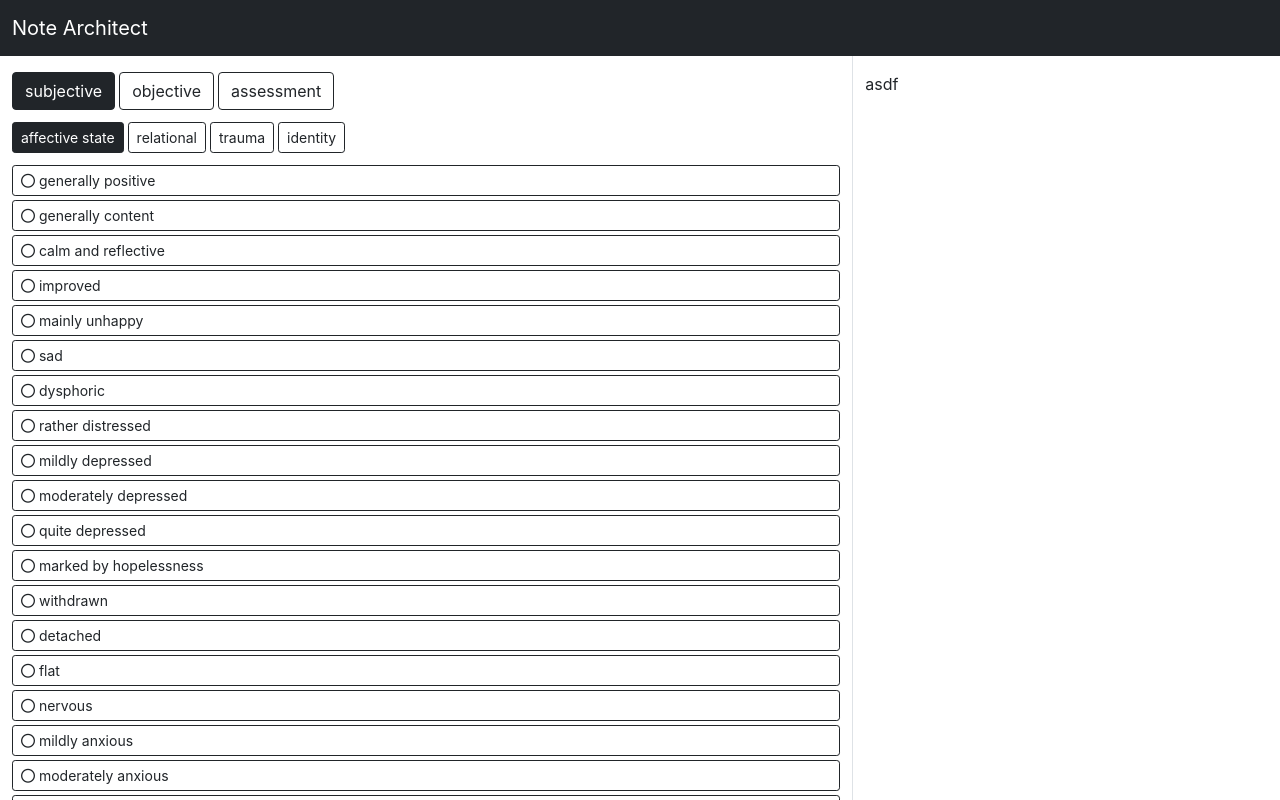
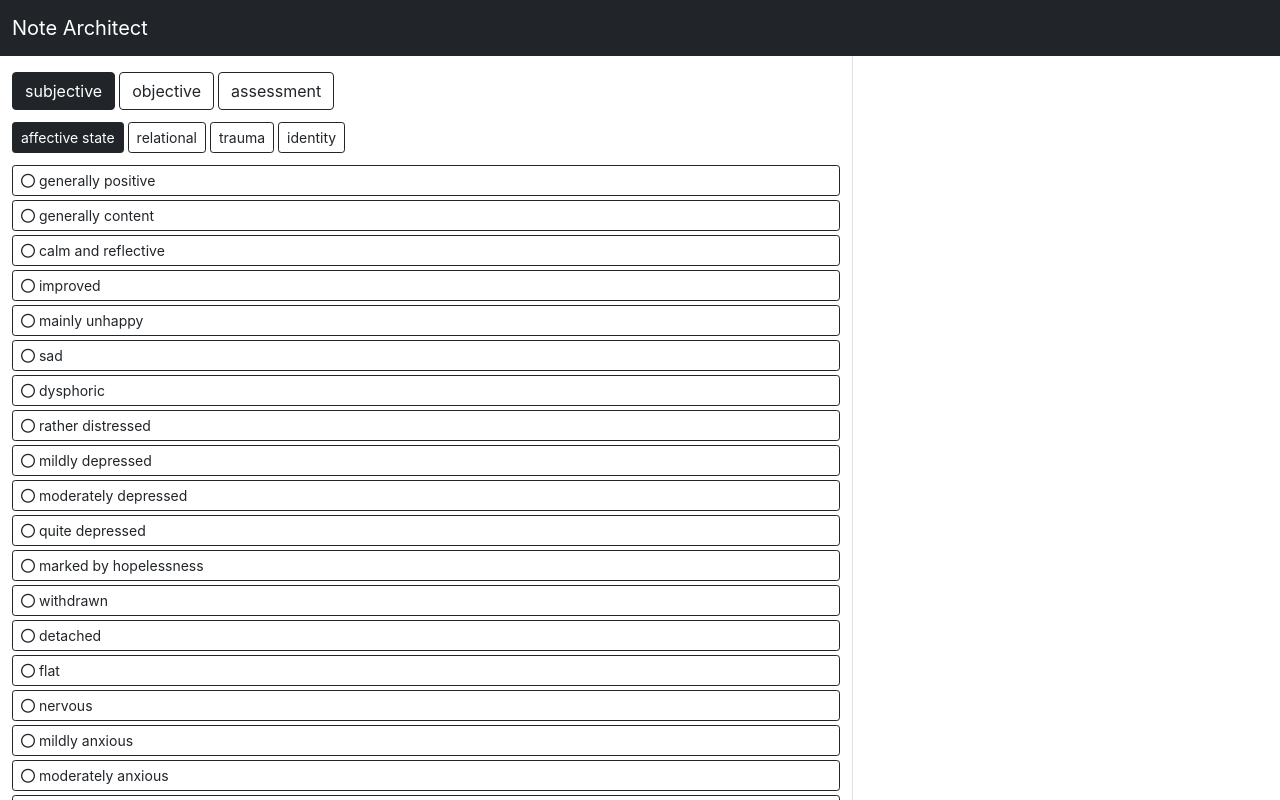
Before and after one commit to grahamotte/note-architect, a React (Create React App) app: page / in a window 1280 px wide. Shown: the top 800 px of the page. Built offline with nearby package versions, Linux system fonts and the light colour scheme.

Commit message:
Test rendering

```diff
--- a/src/App.js
+++ b/src/App.js
@@ -266,7 +266,29 @@ const App = () => {
               );
             })}
           </div>
-          <div className="col-4 pt-3 pb-3 ">asdf</div>
+          <div className="col-4 pt-3 pb-3 ">
+            {Object.values(ass["subjective"]["affective state"]).includes(
+              true
+            ) && (
+              <span>
+                The client's affective and emotional state was reported to be{" "}
+                {Object.keys(ass["subjective"]["affective state"])
+                  .filter((x) => ass["subjective"]["affective state"][x])
+                  .join(", ")}
+                .
+              </span>
+            )}
+
+            {Object.values(ass["subjective"]["relational"]).includes(true) && (
+              <span>
+                The client's affective and emotional state was reported to be{" "}
+                {Object.keys(ass["subjective"]["relational"])
+                  .filter((x) => ass["subjective"]["relational"][x])
+                  .join(", ")}
+                .
+              </span>
+            )}
+          </div>
         </div>
       </div>
     </>
```
